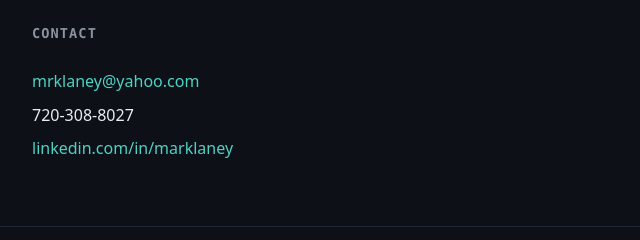
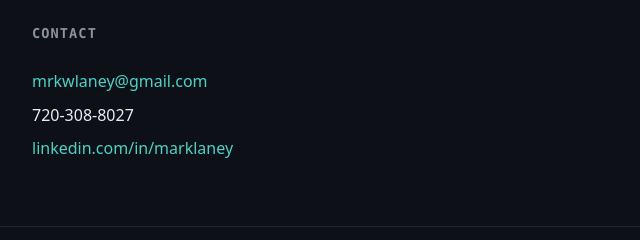
Before and after one commit to mrklaney/laneylabs, a plain HTML site: page index.html in a window 1280 px wide. Shown: the part 1673-1913 px from the top of the page, 252-892 px from the left. Drawn offline with Linux system fonts and the light colour scheme.

Commit message:
Update contact email to mrkwlaney@gmail.com
Co-Authored-By: Claude Sonnet 5 <noreply@anthropic.com>

```diff
--- a/index.html
+++ b/index.html
@@ -14,7 +14,7 @@
       <p class="wordmark">LaneyLabs</p>
       <h1>AI Engineer &amp; Applied ML Consultant</h1>
       <p class="tagline">RAG, semantic search, and agentic AI — built on Elasticsearch.</p>
-      <a class="cta" href="mailto:mrklaney@yahoo.com">Email Me</a>
+      <a class="cta" href="mailto:mrkwlaney@gmail.com">Email Me</a>
     </div>
   </header>
 
@@ -75,7 +75,7 @@
     <section class="contact" aria-labelledby="contact-heading">
       <div class="container">
         <h2 id="contact-heading">Contact</h2>
-        <p><a href="mailto:mrklaney@yahoo.com">mrklaney@yahoo.com</a></p>
+        <p><a href="mailto:mrkwlaney@gmail.com">mrkwlaney@gmail.com</a></p>
         <p>720-308-8027</p>
         <p><a href="https://linkedin.com/in/marklaney" target="_blank" rel="noopener">linkedin.com/in/marklaney</a></p>
       </div>
```
